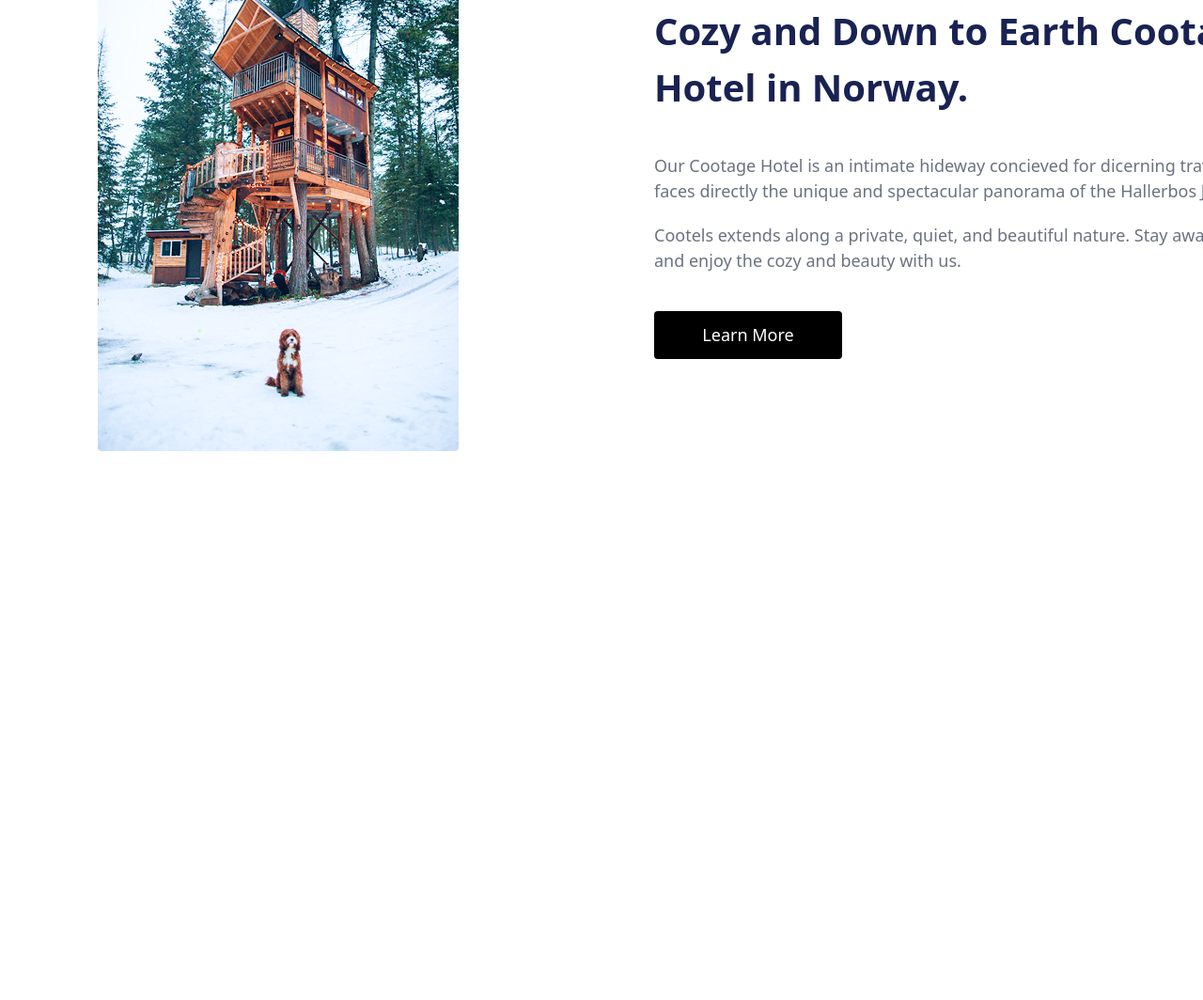
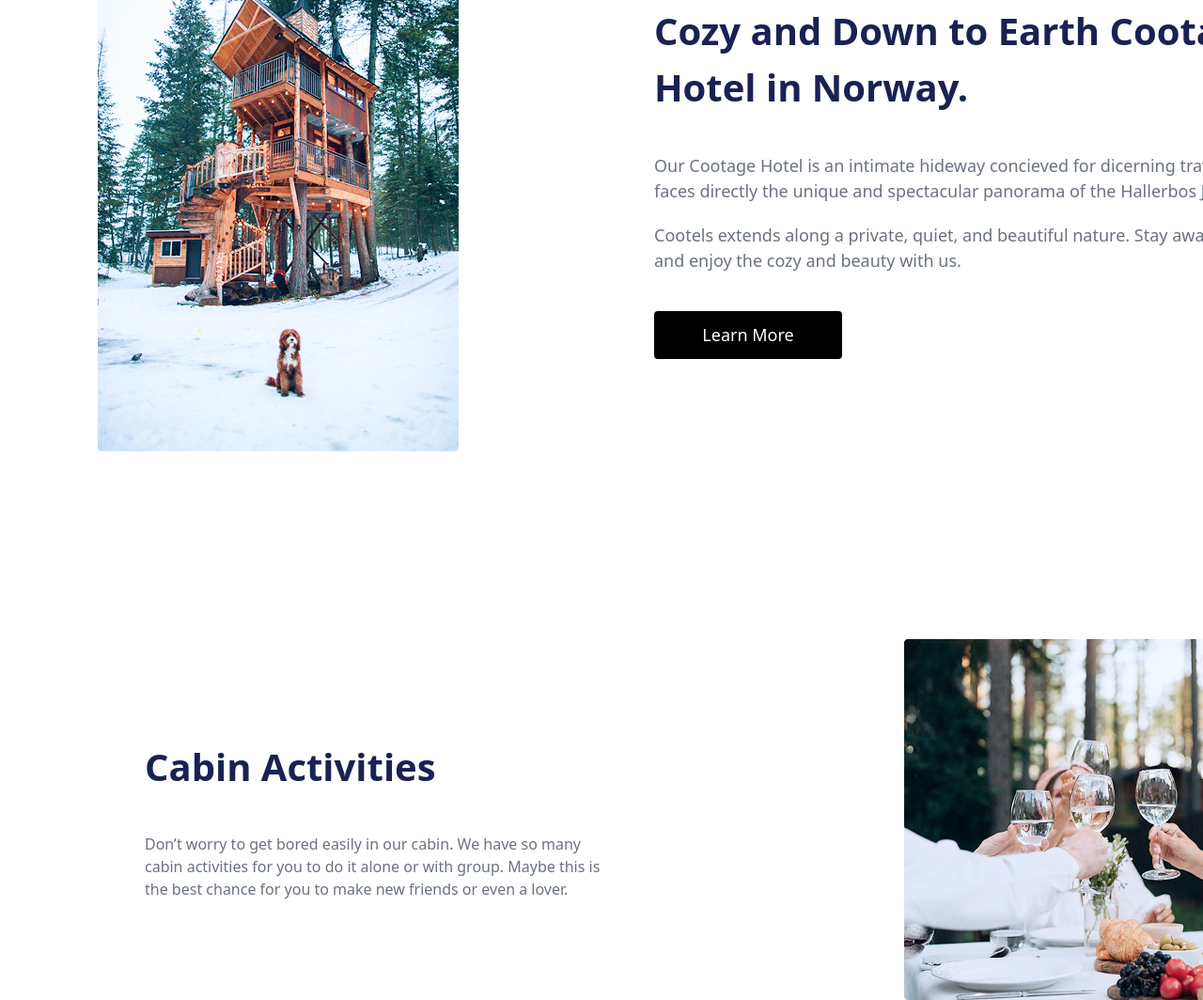
Before and after one commit to monster-tjk/1, a website: page index.html in a window 1280 px wide. Shown: the part 1049-2113 px from the top of the page at 94% size. Before the commit the page ends 1529 px from the top, so only its background shows below. Drawn offline with nearby package versions, Linux system fonts and the light colour scheme.

Commit message:
section-3

```diff
--- a/index.html
+++ b/index.html
@@ -80,5 +80,20 @@
         </div>
       </div>
     </section>
+    <section class="w-[1500px] mx-auto">
+      <div class="flex justify-around items-center mt-[200px]">
+        <div class="flex flex-col gap-y-[20px] w-[500px]">
+          <h1 class="text-[40px] font-bold text-[#192252]">Cabin Activities</h1>
+          <p class="text-[16px] text-gray-500 mt-[20px]">
+            Don’t worry to get bored easily in our cabin. We have so many cabin
+            activities for you to do it alone or with group. Maybe this is the
+            best chance for you to make new friends or even a lover.
+          </p>
+        </div>
+        <div>
+          <img src="./img/image 21 (1).png" alt="" />
+        </div>
+      </div>
+    </section>
   </body>
 </html>
```
Also changed, not shown: img/image 21 (1).png (added).
